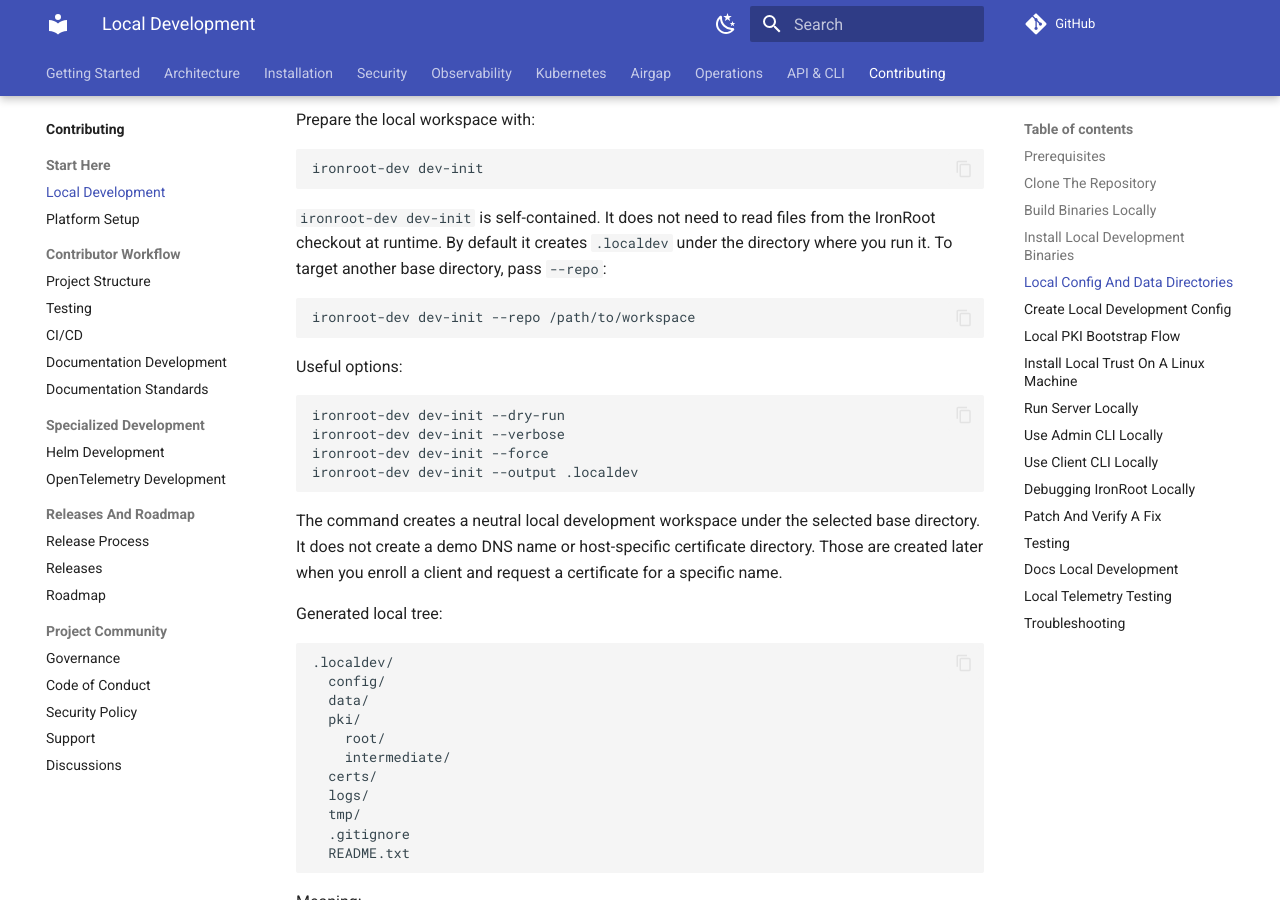
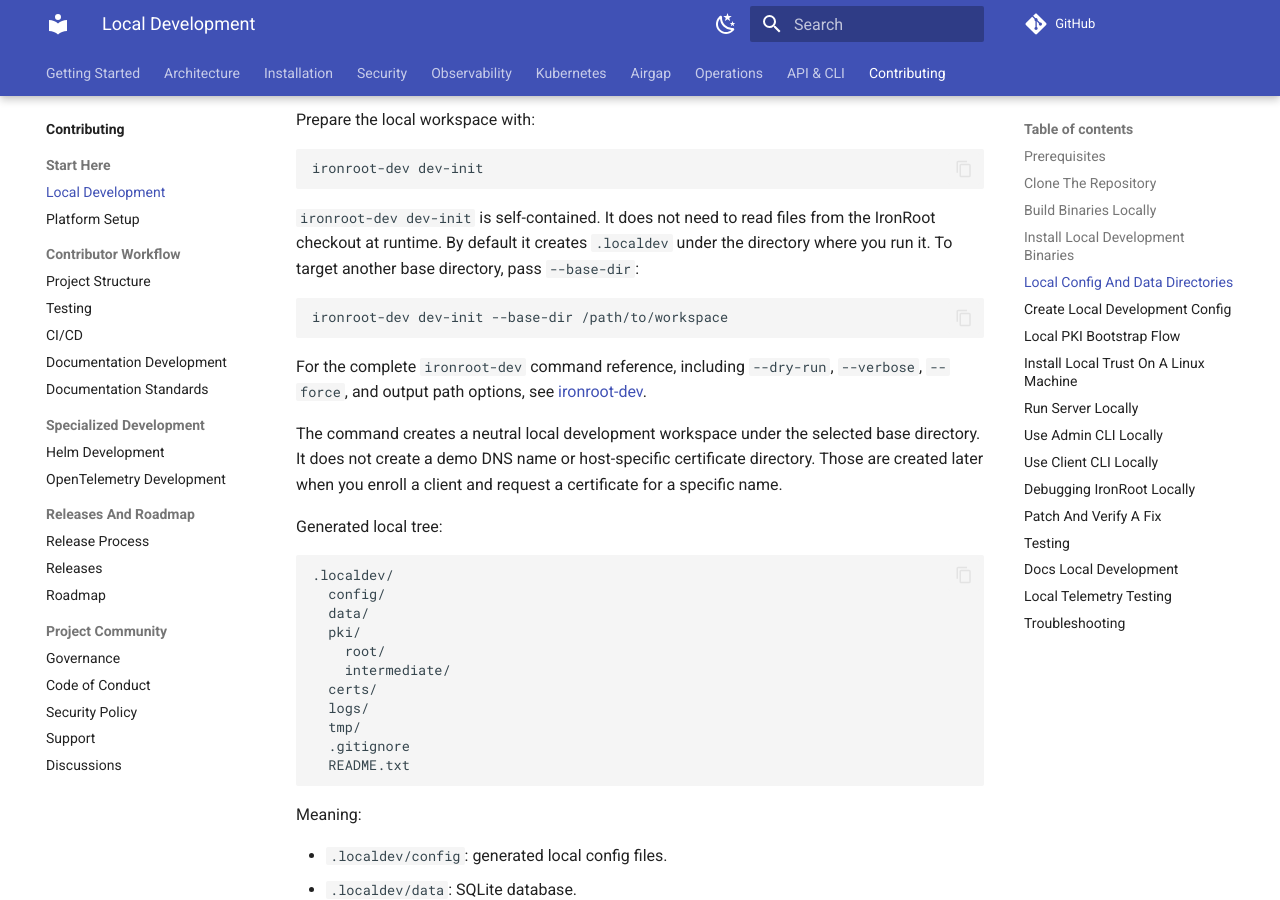
Before and after one commit to parisnakitakejser/ironroot, an MkDocs documentation site: the page built from docs/contributing/local-development.md, in a window 1280 px wide and 900 px high, scrolled down 3041 px. Built offline with MkDocs 1.6.1 and Material for MkDocs 9.7.7, drawn with Linux system fonts in a browser that asks for light colours; comment, search, counter and statistics services are not loaded.

Commit message:
change --repo to --base-dir in dev cli

````diff
--- a/docs/contributing/local-development.md
+++ b/docs/contributing/local-development.md
@@ -145,20 +145,13 @@
 ironroot-dev dev-init
 ```
 
-`ironroot-dev dev-init` is self-contained. It does not need to read files from the IronRoot checkout at runtime. By default it creates `.localdev` under the directory where you run it. To target another base directory, pass `--repo`:
+`ironroot-dev dev-init` is self-contained. It does not need to read files from the IronRoot checkout at runtime. By default it creates `.localdev` under the directory where you run it. To target another base directory, pass `--base-dir`:
 
 ```bash
-ironroot-dev dev-init --repo /path/to/workspace
+ironroot-dev dev-init --base-dir /path/to/workspace
 ```
 
-Useful options:
-
-```bash
-ironroot-dev dev-init --dry-run
-ironroot-dev dev-init --verbose
-ironroot-dev dev-init --force
-ironroot-dev dev-init --output .localdev
-```
+For the complete `ironroot-dev` command reference, including `--dry-run`, `--verbose`, `--force`, and output path options, see [ironroot-dev](../api-cli/ironroot-dev.md).
 
 The command creates a neutral local development workspace under the selected base directory. It does not create a demo DNS name or host-specific certificate directory. Those are created later when you enroll a client and request a certificate for a specific name.
 
````
Also changed, not shown: docs/api-cli/ironroot-dev.md (+2 -2 lines), 3 other files.
